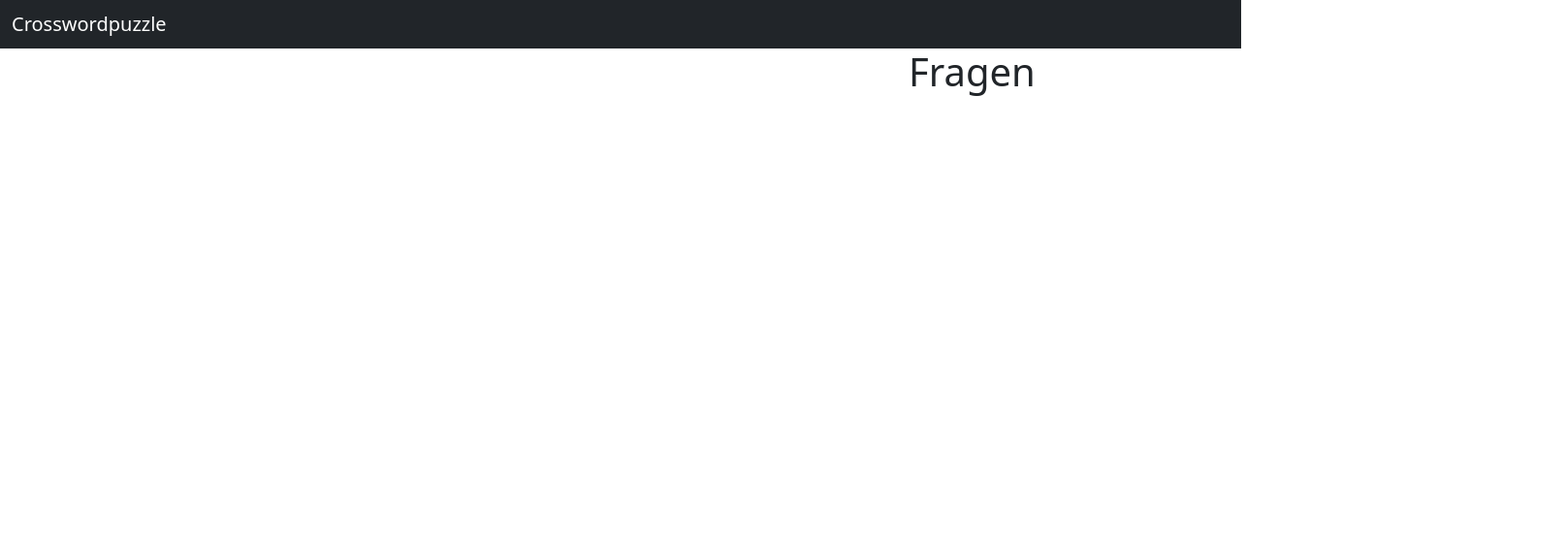
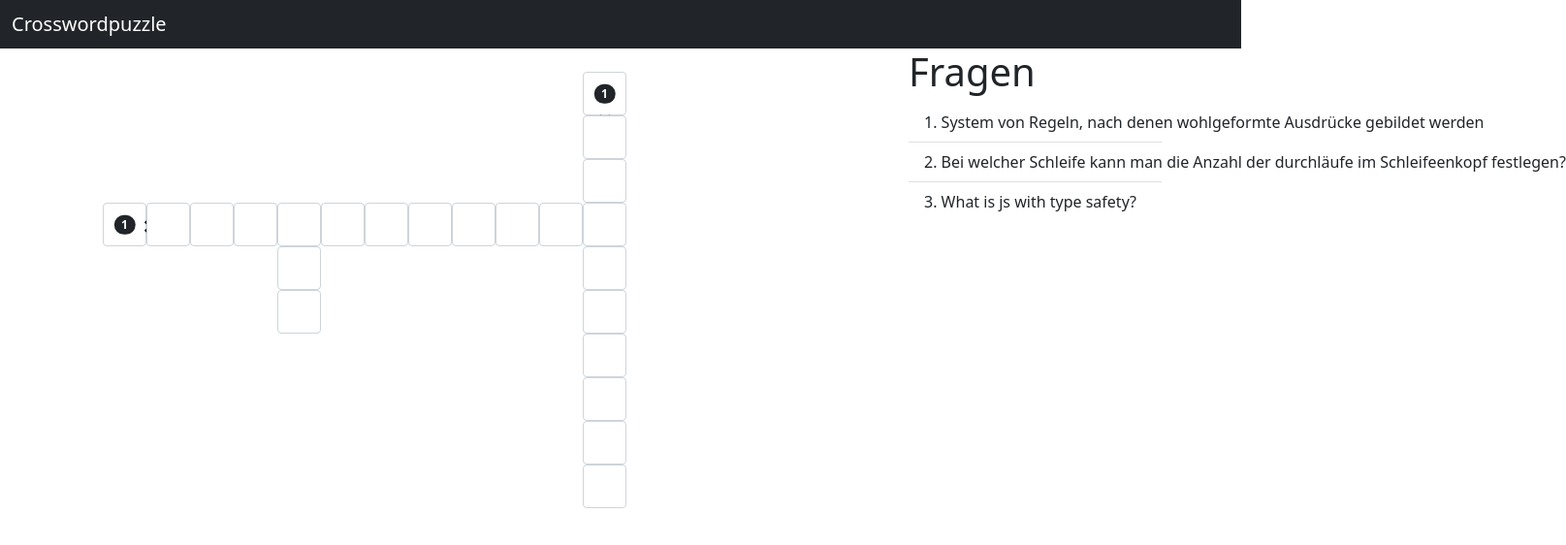
Before and after one commit to Gamify-IT/crosswordpuzzle, a Vue app: page /crosswordpuzzle in a window 1280 px wide. Shown: the top 562 px of the page at 97% size, 1615 px wide, since content can reach past the window. Built offline with nearby package versions, Linux system fonts and the light colour scheme.

Commit message:
define props directly in crosswordspuzzle.vue There are problems with hand the props over between routes

```diff
--- a/src/router/index.ts
+++ b/src/router/index.ts
@@ -14,8 +14,8 @@ const router = createRouter({
       path: "/crosswordpuzzle",
       name: "crosswordpuzzle",
       component: Crosswordpuzzle,
-      props: (route) => ({ crosswordpuzzle: route.params.crosswordpuzzle, questions: route.params.questions})
-    },
+      props: true
+    }
   ],
 });
 
--- a/src/views/Crosswordpuzzle.vue
+++ b/src/views/Crosswordpuzzle.vue
@@ -1,12 +1,32 @@
 <script setup lang="ts">
+import { generateCrossword } from "@/crosswordgenerator";
 import Field from "@/components/Field.vue";
 import type { tileCrossWord } from "@/types/index";
 import type { question } from "@/types/index"
 
-defineProps<{
-  crosswordpuzzle: tileCrossWord[][];
+const props = defineProps<{
   questions: question[];
 }>();
+
+
+let quest1: question = {
+  answer: "Syntax",
+  question: "System von Regeln, nach denen wohlgeformte Ausdrücke gebildet werden"
+};
+let quest2: question = {
+  answer: "for-schleife",
+  question: "Bei welcher Schleife kann man die Anzahl der durchläufe im Schleifeenkopf festlegen?"
+};
+let quest3: question = {
+  answer: "typescript",
+  question: "What is js with type safety?"
+};
+const questions = [quest1, quest2, quest3];
+
+const crosswordpuzzle = await generateCrossword(questions);
+console.log(crosswordpuzzle);
+
+
 </script>
 
 
@@ -16,8 +36,8 @@ defineProps<{
 
       <div class="col-9">
         <div class="container my-4">
-          <div class="row row-cols-auto m-0 p-0" v-for="crosswordRow in crosswordpuzzle">
-            <div class="col m-0 p-0" v-for="crosswordTile in crosswordRow">
+          <div class="row row-cols-auto m-0 p-0" v-for="(crosswordRow, indexColumn) in crosswordpuzzle">
+            <div class="col m-0 p-0" v-for="crosswordTile, indexRow) in crosswordRow">
               <Field :crosswordTile="crosswordTile" />
             </div>
           </div>
--- a/src/views/HomeView.vue
+++ b/src/views/HomeView.vue
@@ -5,21 +5,19 @@ import type { tileCrossWord} from "@/types/index";
 
 let quest1: question = {
   answer: "Syntax",
-  question: "Testquestion1"
+  question: "System von Regeln, nach denen wohlgeformte Ausdrücke gebildet werden"
 };
 let quest2: question = {
   answer: "for-schleife",
-  question: "Testquestion2"
+  question: "Bei welcher Schleife kann man die Anzahl der durchläufe im Schleifeenkopf festlegen?"
 };
 let quest3: question = {
   answer: "typescript",
-  question: "Testquestion3"
+  question: "What is js with type safety?"
 };
-let questions = [quest1, quest2, quest3];
+const questions = [quest1, quest2, quest3];
 
-const crosswordpuzzle = await generateCrossword(questions);
 
-console.log(crosswordpuzzle);
 </script>
 
 <template>
@@ -40,7 +38,7 @@ console.log(crosswordpuzzle);
         <div class="col-4 position-relative">
 
           <router-link class="btn btn-primary position-absolute top-50 start-50 translate-middle"
-            :to="{ name: 'crosswordpuzzle', params: { crosswordpuzzle: crosswordpuzzle, questions: questions } }"
+            :to="{ name: 'crosswordpuzzle', params: { questions: questions } }"
             role="button">Start</router-link>
         </div>
 
```
